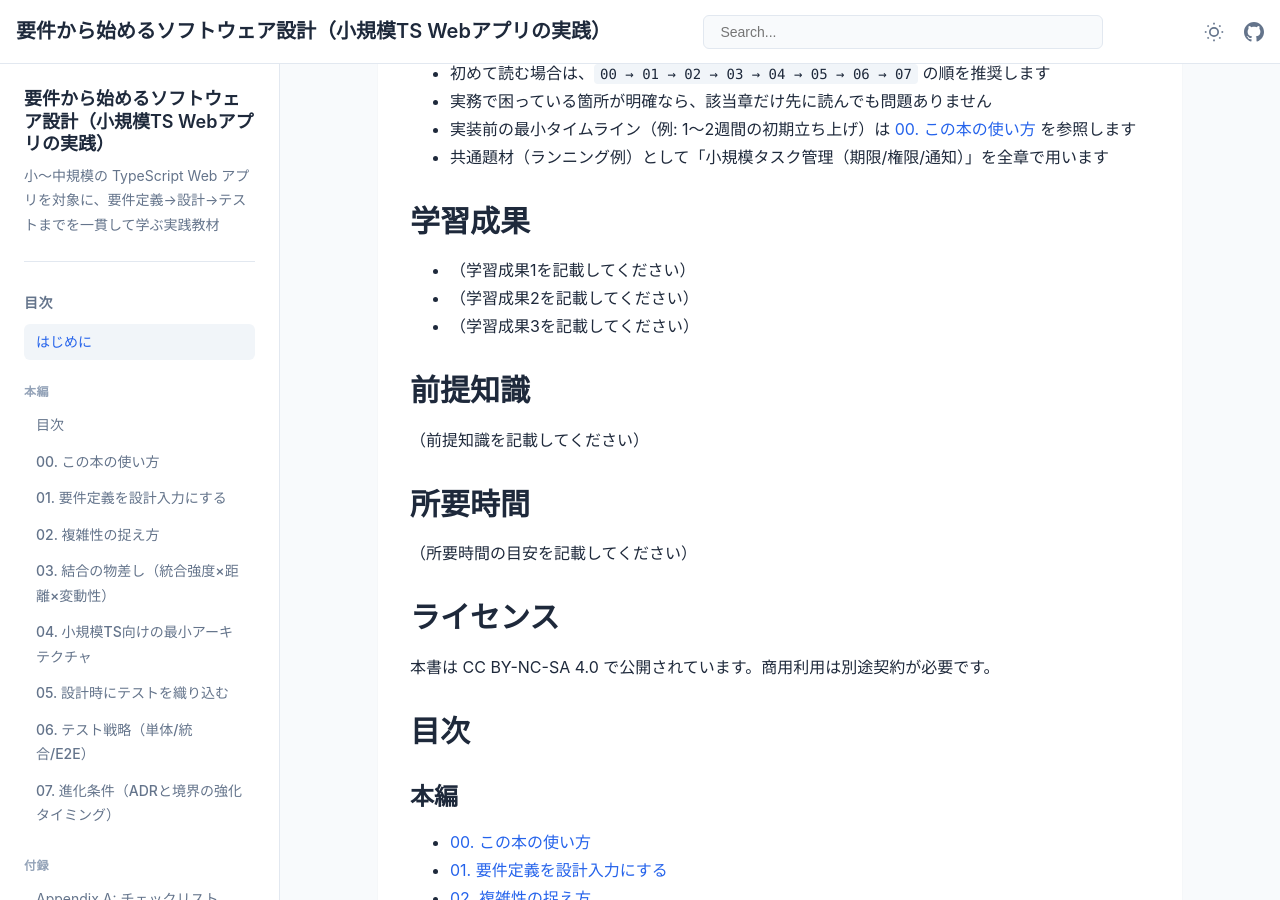
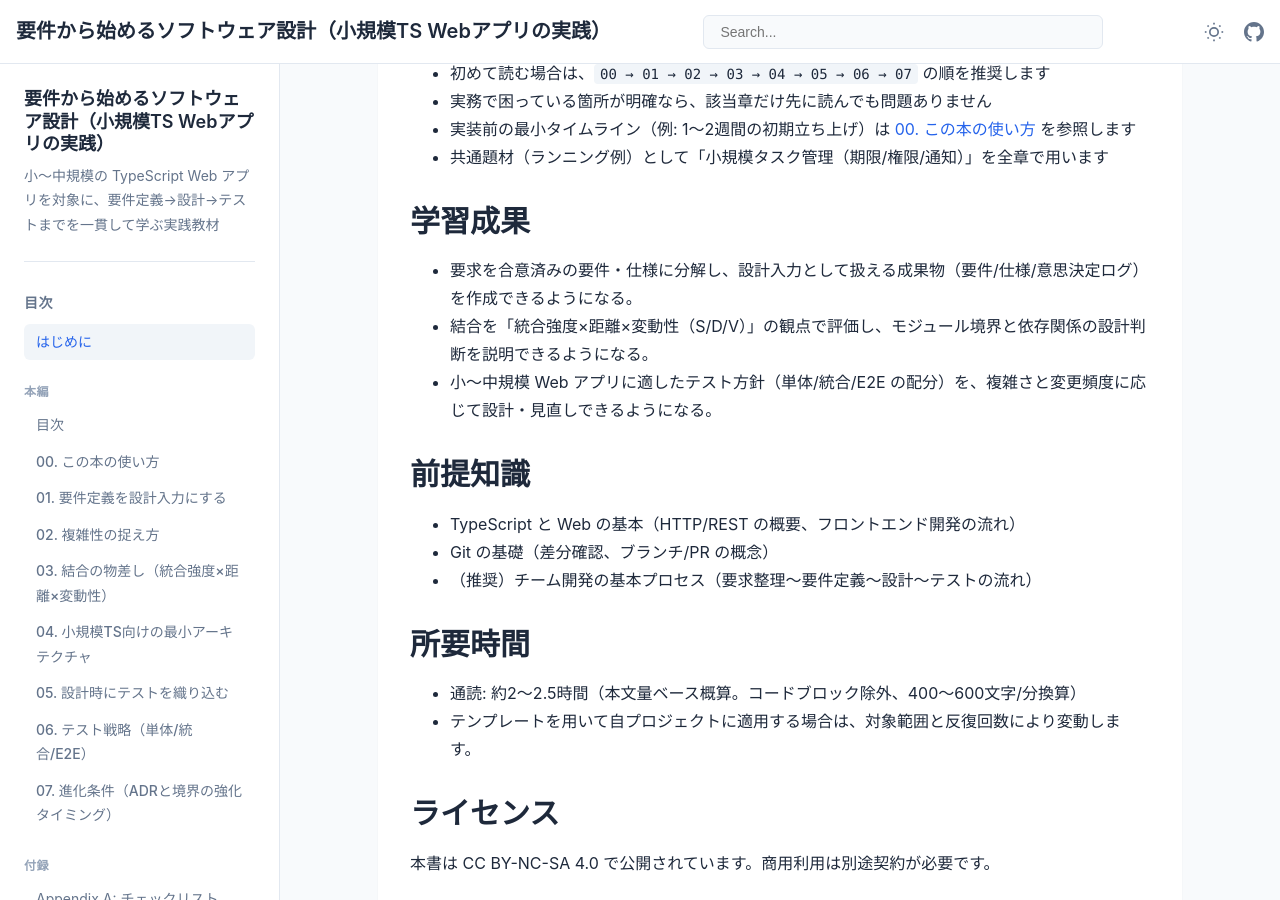
Before and after one commit to itdojp/small-webapp-software-design-book, a Jekyll site: the page built from docs/index.md, in a window 1280 px wide and 900 px high, scrolled down 1199 px. Built offline with Jekyll 4.4.1, drawn with Linux system fonts in a browser that asks for light colours.

Commit message:
docs: fill top page placeholders

```diff
--- a/docs/index.md
+++ b/docs/index.md
@@ -45,17 +45,20 @@ permalink: /
 
 ## 学習成果
 
-- （学習成果1を記載してください）
-- （学習成果2を記載してください）
-- （学習成果3を記載してください）
+- 要求を合意済みの要件・仕様に分解し、設計入力として扱える成果物（要件/仕様/意思決定ログ）を作成できるようになる。
+- 結合を「統合強度×距離×変動性（S/D/V）」の観点で評価し、モジュール境界と依存関係の設計判断を説明できるようになる。
+- 小〜中規模 Web アプリに適したテスト方針（単体/統合/E2E の配分）を、複雑さと変更頻度に応じて設計・見直しできるようになる。
 
 ## 前提知識
 
-（前提知識を記載してください）
+- TypeScript と Web の基本（HTTP/REST の概要、フロントエンド開発の流れ）
+- Git の基礎（差分確認、ブランチ/PR の概念）
+- （推奨）チーム開発の基本プロセス（要求整理〜要件定義〜設計〜テストの流れ）
 
 ## 所要時間
 
-（所要時間の目安を記載してください）
+- 通読: 約2〜2.5時間（本文量ベース概算。コードブロック除外、400〜600文字/分換算）
+- テンプレートを用いて自プロジェクトに適用する場合は、対象範囲と反復回数により変動します。
 
 ## ライセンス
 
```
